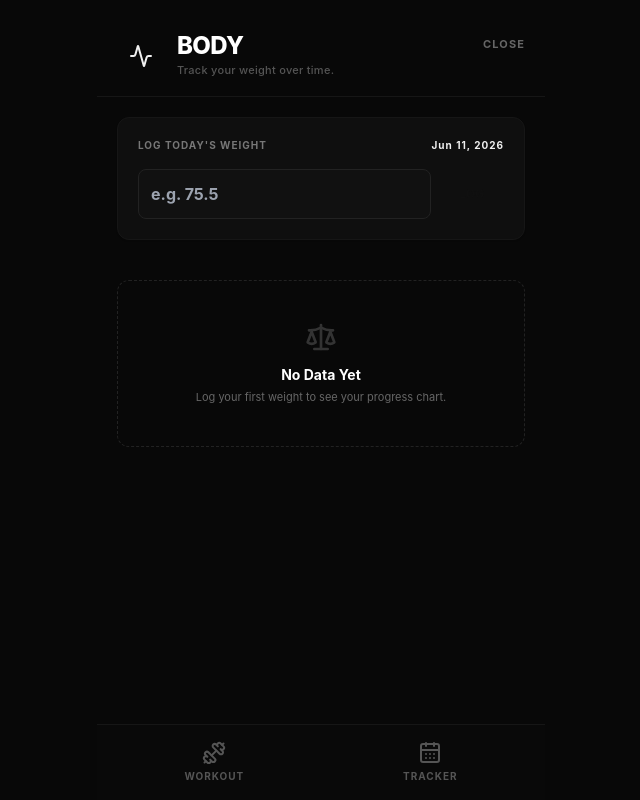
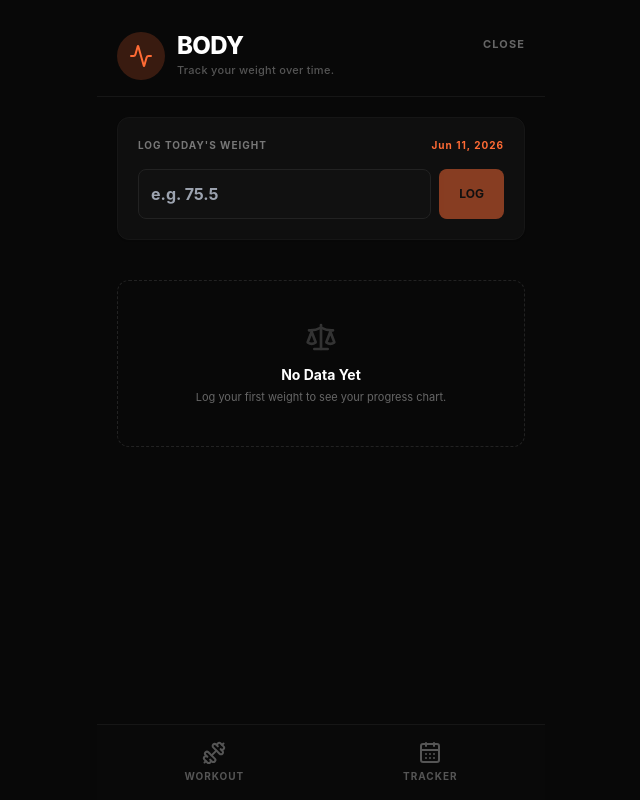
Before and after one commit to ddddami/lift, a React (Vite) app: page /body in a window 1280 px wide. Shown: the whole page, without its empty margins (319-959 px from the left). Built offline with nearby package versions, Linux system fonts and the light colour scheme.

Commit message:
fix: replace invalid lift-accent-1 class with valid lift-accent-orange so buttons actually render

```diff
--- a/src/routes/Body.tsx
+++ b/src/routes/Body.tsx
@@ -72,8 +72,8 @@ export function Body() {
     <div className="flex flex-col h-full bg-lift-bg">
       <div className="shrink-0 bg-lift-bg z-10 border-b border-[#161616] p-5 pt-8 pb-4 flex justify-between items-start sticky top-0">
         <div className="flex items-center gap-3">
-          <div className="bg-lift-accent-1/20 p-3 rounded-full">
-            <Activity className="w-6 h-6 text-lift-accent-1" />
+          <div className="bg-lift-accent-orange/20 p-3 rounded-full">
+            <Activity className="w-6 h-6 text-lift-accent-orange" />
           </div>
           <div>
             <h1 className="text-2xl font-extrabold tracking-tight leading-none text-white">BODY</h1>
@@ -93,7 +93,7 @@ export function Body() {
         <div className="bg-lift-card border border-lift-border rounded-xl p-5 mb-6 shadow-sm">
           <div className="flex justify-between items-center mb-4">
             <h2 className="text-[10px] font-bold tracking-widest text-[#777] uppercase">Log Today's Weight</h2>
-            <div className="text-[10px] font-bold tracking-widest text-lift-accent-1">{format(new Date(), 'MMM d, yyyy')}</div>
+            <div className="text-[10px] font-bold tracking-widest text-lift-accent-orange">{format(new Date(), 'MMM d, yyyy')}</div>
           </div>
           <form
             className="flex gap-2 w-full"
@@ -107,12 +107,12 @@ export function Body() {
               value={weightInput}
               onChange={e => setWeightInput(e.target.value)}
               onKeyDown={handleKeyDown}
-              className="bg-[#111] border border-[#222] rounded-lg px-3 py-3 text-[16px] text-white focus:outline-none focus:border-lift-accent-1 transition-colors flex-1 min-w-0 font-bold"
+              className="bg-[#111] border border-[#222] rounded-lg px-3 py-3 text-[16px] text-white focus:outline-none focus:border-lift-accent-orange transition-colors flex-1 min-w-0 font-bold"
             />
             <button
               type="submit"
               disabled={!weightInput}
-              className="bg-lift-accent-1 text-[#111] px-5 rounded-lg font-bold text-xs disabled:opacity-50 transition-opacity cursor-pointer border-none shrink-0"
+              className="bg-lift-accent-orange text-[#111] px-5 rounded-lg font-bold text-xs disabled:opacity-50 transition-opacity cursor-pointer border-none shrink-0"
             >
               LOG
             </button>
--- a/src/routes/Home.tsx
+++ b/src/routes/Home.tsx
@@ -43,7 +43,7 @@ export function Home() {
             </button>
             <Link
               to="/body"
-              className="bg-[#111] p-2.5 rounded-full text-lift-accent-1 hover:text-[#FF8A66] transition-colors flex items-center justify-center border-none"
+              className="bg-[#111] p-2.5 rounded-full text-lift-accent-orange hover:text-[#FF8A66] transition-colors flex items-center justify-center border-none"
             >
               <Activity className="w-5 h-5" />
             </Link>
--- a/src/routes/Tracker.tsx
+++ b/src/routes/Tracker.tsx
@@ -87,7 +87,7 @@ export function Tracker() {
           </div>
           <Link
             to="/body"
-            className="bg-[#111] p-2.5 rounded-full text-lift-accent-1 hover:text-[#FF8A66] transition-colors flex items-center justify-center border-none"
+            className="bg-[#111] p-2.5 rounded-full text-lift-accent-orange hover:text-[#FF8A66] transition-colors flex items-center justify-center border-none"
           >
             <Activity className="w-5 h-5" />
           </Link>
```
